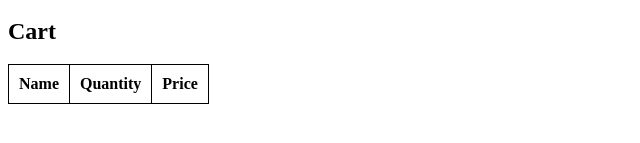
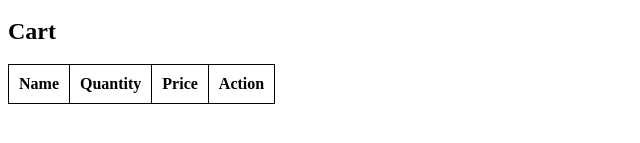
Before and after one commit to wlto/shopping-cart, a React (Create React App) app: page / in a window 1280 px wide. Shown: the part 533-676 px from the top of the page, without its empty margins (0-640 px from the left). Built offline with nearby package versions, Linux system fonts and the light colour scheme.

Commit message:
Added the ability to remove an item from cart

```diff
--- a/src/App.js
+++ b/src/App.js
@@ -63,6 +63,25 @@ class App extends Component {
     });
   }
 
+  handleRemoveFromCart(item) {
+    let currentCartItems = this.state.cartItems;
+    let removedItemIndex = -1;
+
+    for (let i = 0; i < currentCartItems.length && removedItemIndex === -1; i++) {
+      if (currentCartItems[i].code === item.code) {
+        currentCartItems[i].stock += item.quantity;
+        removedItemIndex = i;
+      }
+    }
+
+    if (removedItemIndex !== -1) {
+      currentCartItems.splice(removedItemIndex, 1);
+    }
+    this.setState({
+      cartItems: currentCartItems
+    });
+  }
+
   render() {
     return (
       <div className="shopping-cart">
@@ -73,7 +92,7 @@ class App extends Component {
           data={this.state.searchText.length > 0 ? this.state.filteredItems : this.state.inventoryItems}
           onAddToCart={this.handleAddToCart.bind(this)}
         />
-        <Cart cartItems={this.state.cartItems} />
+        <Cart cartItems={this.state.cartItems} onRemoveFromCart={this.handleRemoveFromCart.bind(this)} />
       </div>
     )
   }
--- a/src/Cart.js
+++ b/src/Cart.js
@@ -5,7 +5,7 @@ import CartItem from './CartItem';
 class Cart extends Component {
   render() {
     const cartItems = this.props.cartItems.map((item, i) =>
-      <CartItem key={item.code} item={item} />
+      <CartItem key={item.code} item={item} onRemoveFromCart={this.props.onRemoveFromCart} />
     );
     return (
       <div className="cart">
@@ -16,6 +16,7 @@ class Cart extends Component {
               <td>Name</td>
               <td>Quantity</td>
               <td>Price</td>
+              <td>Action</td>
             </tr>
           </thead>
           <tbody>
--- a/src/CartItem.js
+++ b/src/CartItem.js
@@ -8,6 +8,13 @@ class CartItem extends Component {
         <td>{item.name}</td>
         <td>{item.quantity}</td>
         <td><span>$</span>{item.totalPrice.toFixed(2)}</td>
+        <td>
+          <button
+            onClick={() => {this.props.onRemoveFromCart(item)}}
+          >
+            Remove
+          </button>
+        </td>
       </tr>
     )
   }
```
